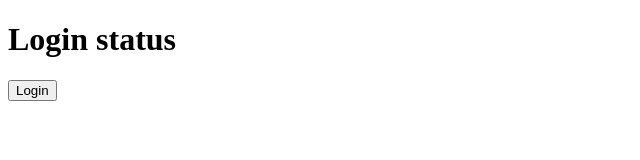
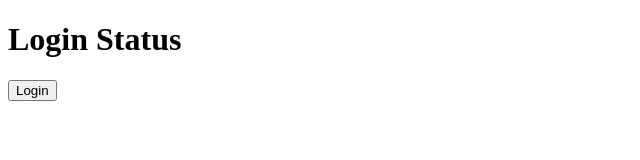
Before and after one commit to tutuldev/react-js-with-rabbil-hasan, a React (Vite) app: page / in a window 1280 px wide. Shown: the top 160 px of the page, without its empty margins (0-640 px from the left). Built offline with nearby package versions, Linux system fonts and the light colour scheme.

Commit message:
condictional randering switch,ternary,logical and and , immeditely invock

```diff
--- a/src/App.jsx
+++ b/src/App.jsx
@@ -1,22 +1,22 @@
-// rsc for react functional component
 
 
-const LoginStatusBtton =(status)=>{
-  if(status){
-    return <button>Logout</button>
-  }else{
-    return <button>Login</button>
-  }
-}
+// immdeitely invock condictional rangering
 
 const App = () => {
 
+  let status = false;
 
-  return (
-    <div>
-      <h1>Login status</h1>
-      {LoginStatusBtton(false)}
-    </div>
+  return(
+        <div>
+            <h1>Login Status</h1>
+          {(()=>{
+            if(status ==true){
+                  return <button>Logout</button>
+                  }else{
+                  return <button>Login</button>
+                  }
+          })()}
+        </div>
   )
 
 };
```
Also changed, not shown: 1 other file (tests, documents, lock files or other folders).
